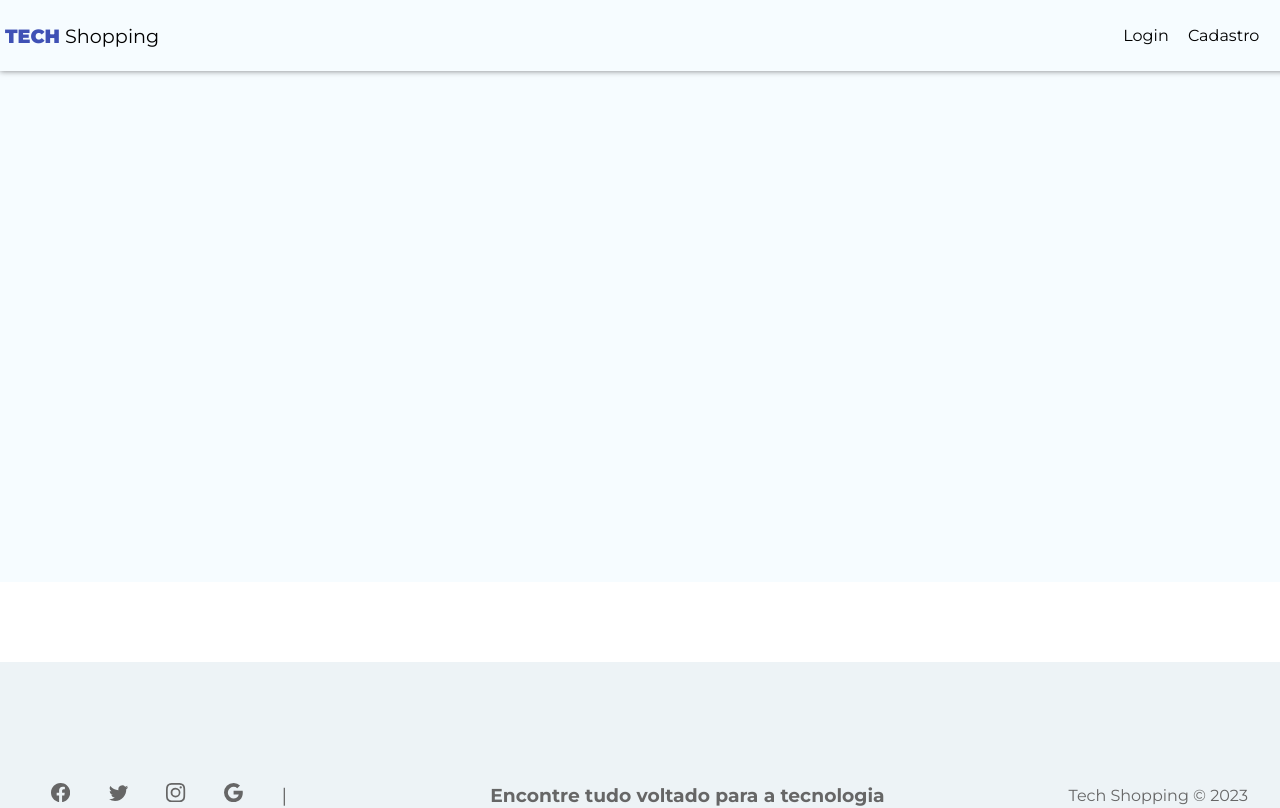
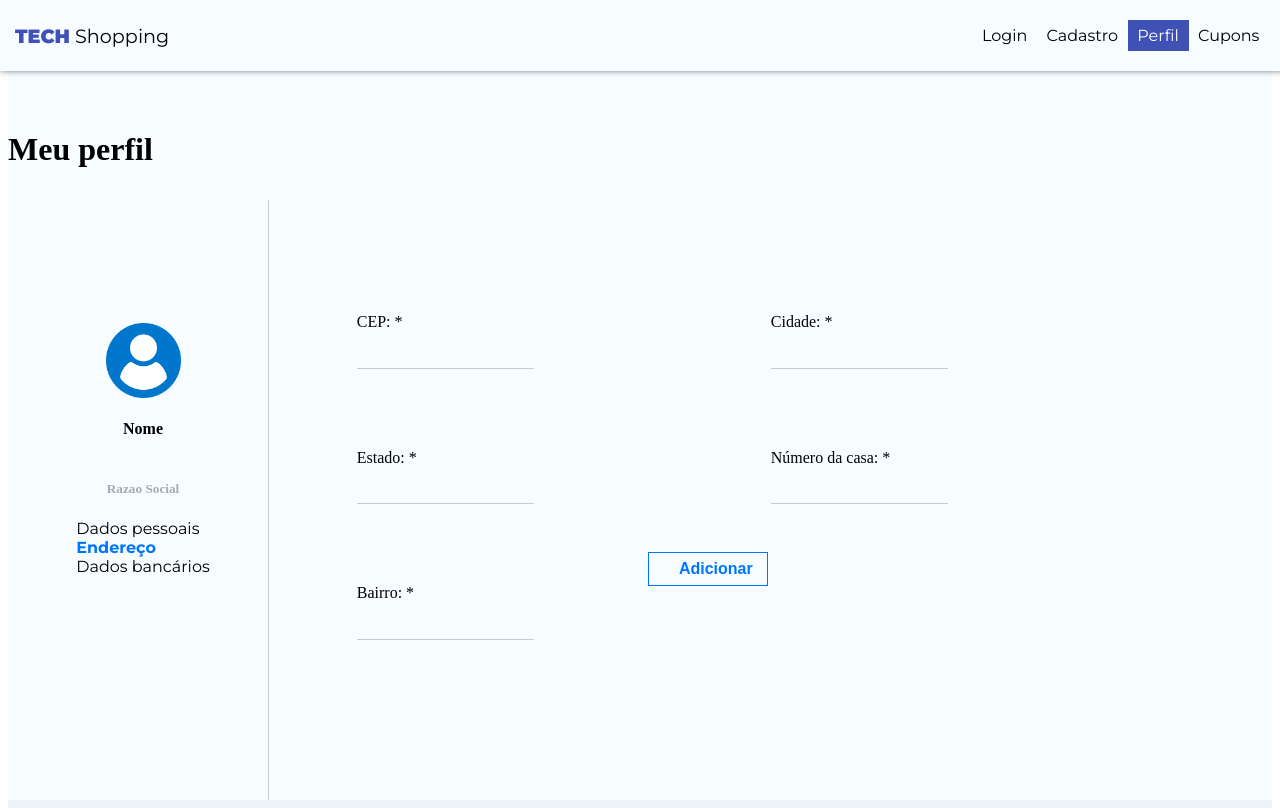
Before and after one commit to AndrezaNobrega/frontTeste, a React (Create React App) app: page /perfil in a window 1280 px wide. Shown: the top 808 px of the page. Built offline with nearby package versions, Linux system fonts and the light colour scheme.

Commit message:
feat: requisita informações dos cupos e renderiza/ style: página perfil

```diff
--- a/package.json
+++ b/package.json
@@ -6,6 +6,8 @@
     "@testing-library/jest-dom": "^5.16.5",
     "@testing-library/react": "^13.4.0",
     "@testing-library/user-event": "^13.5.0",
+    "axios": "^1.3.2",
+    "bootstrap": "^5.2.3",
     "react": "^18.2.0",
     "react-dom": "^18.2.0",
     "react-icons": "^4.7.1",
--- a/src/App.css
+++ b/src/App.css
@@ -2,5 +2,9 @@
   background-color: #F6FCFF;
   padding-top: 102px;
   min-height: 60vh;
-  margin-bottom: 5em;
 }
+
+/*tirar botões do input n*/
+.container input[type=number] {
+  -moz-appearance:textfield;
+}
--- a/src/App.js
+++ b/src/App.js
@@ -10,8 +10,8 @@ import Footer from './components/Footer';
 import Login from './pages/Login/Login';
 import Cadastro from './pages/Cadastro/Cadastro';
 import Home from './pages/Home/Home';
-
-
+import Cupons from './pages/Cupons/Cupons';
+import { Perfil } from './pages/Perfil/Perfil';
 
 
 function App() {
@@ -24,6 +24,8 @@ function App() {
             <Route path="/" element={<Home/>}/>
             <Route path="/login" element={<Login/>}/>
             <Route path="/cadastro" element={<Cadastro/>}/>
+            <Route path="/perfil" element={<Perfil/>}/>
+            <Route path="/cupons" element={<Cupons/>}/>
           </Routes>
         </div>
         <Footer/>
--- a/src/components/Navbar.js
+++ b/src/components/Navbar.js
@@ -15,6 +15,12 @@ const Navbar = () => {
                 <li>
                     <NavLink className={({isActive}) => (isActive ? styles.active : '')}  to="/cadastro">Cadastro</NavLink>
                 </li>
+                <li>
+                    <NavLink className={({isActive}) => (isActive ? styles.active : '')}  to="/perfil">Perfil</NavLink>
+                </li>
+                <li>
+                    <NavLink className={({isActive}) => (isActive ? styles.active : '')}  to="/cupons">Cupons</NavLink>
+                </li>
             </ul>
         </nav>
     )
--- a/src/components/Navbar.module.css
+++ b/src/components/Navbar.module.css
@@ -14,6 +14,7 @@
 
 .brand  {
     font-size: 1.2em;
+    margin-left: 10px;
 }
 
 .brand span {
--- a/src/index.css
+++ b/src/index.css
@@ -1,3 +1,5 @@
+@import 'bootstrap/dist/css/bootstrap.css'
+
 body {
   background: #FFFFFF  ;
   padding: 0;
@@ -80,18 +82,18 @@ textarea {
 .btn.btn-outline {
   background-color: transparent;
   border-radius: 0;
-  color: #000;
-  border: 1px solid #000;
+  color: #0075FF;
+  border: 1px solid #0075FF;
   padding: 7px 30px;
 }
 
 .btn:hover {
-  background-color: #282f8f;
+  background-color: #0075FF;
   color: #FFF;
 }
 
 .btn.btn-outline:hover {
-  background-color: #000;
+  background-color: #0075FF;
 }
 
 button[disabled] {
--- a/src/pages/Cadastro/Cadastro.js
+++ b/src/pages/Cadastro/Cadastro.js
@@ -17,6 +17,8 @@ const Cadastro = () => {
         const maskedTel = mask(originalTel, ["(99) 9 9999-9999 ", "(99) 9999-9999"])
         setTelefone(maskedTel)
     }
+
+    const usenavigate = useNavigate()
 
     const [nomeUsuario, setNomeUsuario] = useState("");
     const [razaoSocial, setRazaoSocial] = useState("");
@@ -48,13 +50,11 @@ const Cadastro = () => {
             headers:{'content-type': 'application/json'},
             body: JSON.stringify(user)
         }).then((res) => {
-            console.log("Registrado com sucesso")
+            usenavigate('/')
             //aqui a gente vai redirecionar pra tela já cadastrado
         }).catch((error) =>{
             setError(error.message)
         })
-
-        console.log(user)
 
     }
     return (
--- /dev/null
+++ b/src/pages/Cupons/Cupons.js
@@ -0,0 +1,24 @@
+import {useState, useEffect} from 'react'
+import axios from 'axios'
+
+const Cupons = () => {
+    const [lista, setLista] = useState([]);
+    const url = 'http://localhost:3001/cupons';
+
+    async function carregaDados(){
+        await axios.get(url).
+        then(response => setLista(response.data),
+        console.log(lista))
+    }
+
+    useEffect(() => {
+        carregaDados()
+    }, [])
+
+    console.log('lista', lista)
+
+    return ( lista.map(result => <li key = { result.id }> { result.nome } </li>)
+    )
+}
+
+export default Cupons
--- a/src/pages/Login/Login.js
+++ b/src/pages/Login/Login.js
@@ -30,7 +30,6 @@ const Login = () => {
                         //aqui vai mandar para a página de home
                         usenavigate('/')
                     } else{
-                        console.log('objeto inteiro'+ resp.id)
 
                         setError("Login ou senha inválidos")
                     }
--- /dev/null
+++ b/src/pages/Perfil/Perfil.js
@@ -0,0 +1,120 @@
+import styles from "./Perfil.module.css";
+import profile from "../../profile/user.png";
+import { useState } from "react";
+import { unMask, mask } from 'remask';
+
+export const Perfil = () => {
+  const [mostrar, setMostrar] = useState("Endereço");
+  const [cep, setCep] = useState("");
+  const [telefone, setTelefone] = useState("");
+
+
+  const onChangeCep = ev => {
+      const originalCep = unMask(ev.target.value);
+      const maskedCep = mask(originalCep, ["99999-999"])
+      setCep(maskedCep)
+  }
+
+  const onChangeTel = ev => {
+    const originalTel = unMask(ev.target.value);
+    const maskedTel = mask(originalTel, ["(99) 9 9999-9999"])
+    setTelefone(maskedTel)
+}
+
+  return (
+    <>
+      <h1 className={styles.titulo}>Meu perfil</h1>
+      <div className={styles.perfil}>
+        <div className={styles.lateral}>
+          <img src={profile}></img>
+          <h4>Nome</h4>
+          <h5>Razao Social</h5>
+          <lu>
+            <li>
+              <a
+              className={(mostrar =="Perfil" ? styles.active : '')}
+              onClick={() => setMostrar("Perfil")}>Dados pessoais</a>
+            </li>
+            <li>
+              <a
+              className={(mostrar =="Endereço" ? styles.active : '')}
+              onClick={() => setMostrar("Endereço")}>Endereço
+              </a>
+            </li>
+            <li>
+              <a
+              className={(mostrar =="Dados" ? styles.active : '')}
+              onClick={() => setMostrar("Dados")}>Dados bancários</a>
+            </li>
+          </lu>
+        </div>
+
+        <div className={styles.principal}>
+          {mostrar == "Endereço" && (
+            <>
+            <div className={styles.endereco}>
+              <label>
+                CEP: *
+                <input type="text" name="CEP"
+                    value = {cep}
+                    onChange = {onChangeCep}
+                    required/>
+              </label>
+              <label>
+                Cidade: *
+                <input type="text" name="Cidade" required />
+              </label>
+              <label>
+                Estado: *
+                <input type="text" name="Estado" required />
+              </label>
+              <label>
+                Número da casa: *
+                <input type="number" name="Estado" required />
+              </label>
+              <label>
+                Bairro: *
+                <input type="text" name="Estado" required/>
+              </label>
+            </div>
+            <button className="btn btn-outline">Adicionar</button>
+            </>
+          )}
+
+          {mostrar == "Perfil" && (
+            <>
+              <label>
+                Email:
+                <input type="text" name="email" />
+              </label>
+              <label>
+                Telefone:
+                <input type="text" name="telefone"
+                    value = {telefone}
+                    onChange = {onChangeTel} />
+              </label>
+              <button className="btn btn-outline">Atualizar</button>
+            </>
+          )}
+          {mostrar == "Dados" && (
+            <>
+                <label>
+                Agência: *
+                <input type="text" name="agencia" required/>
+              </label>
+              <label>
+                Número da conta: *
+                <input type="text" name="conta" required />
+              </label>
+              <label>
+                Chave pix:
+                <input type="text" name="pix" />
+              </label>
+              <button className="btn btn-outline">Adicionar</button>
+            </>
+          )}
+        </div>
+      </div>
+    </>
+  );
+};
--- /dev/null
+++ b/src/pages/Perfil/Perfil.module.css
@@ -0,0 +1,54 @@
+.perfil {
+    margin-left: 10px;
+    display: flex;
+}
+
+.titulo {
+    display: flex;
+    padding-bottom: 10px;
+}
+
+.perfil img {
+    width: 30%;
+}
+
+.lateral h5 {
+    color: #aaa;
+}
+
+.lateral {
+    list-style-type: none;
+    border-right: 1px solid #ccc;
+    width: 250px;
+}
+
+.lateral,
+.principal {
+    justify-content: center;
+    display: flex;
+    align-items: center;
+    flex-direction: column;
+    padding-bottom: 100px;
+}
+
+.principal {
+    height: 500px;
+    width: 70%;
+}
+
+.endereco {
+    padding-bottom: 25px;
+    padding-left: 10%;
+    display: flex;
+    align-items: center;
+    flex-direction: row;
+    flex-wrap: wrap;
+    gap: 30% 30%;
+}
+
+.active {
+    color: #0075FF;
+    font-weight: bold;
+    transition: 0.3s ease-in;
+    -webkit-transition: 0.2s ease-in;
+}
```
Also changed, not shown: src/pages/Cupons/Cupons.module.css (added), src/profile/user.png (added), 1 other file (tests, documents, lock files or other folders).
